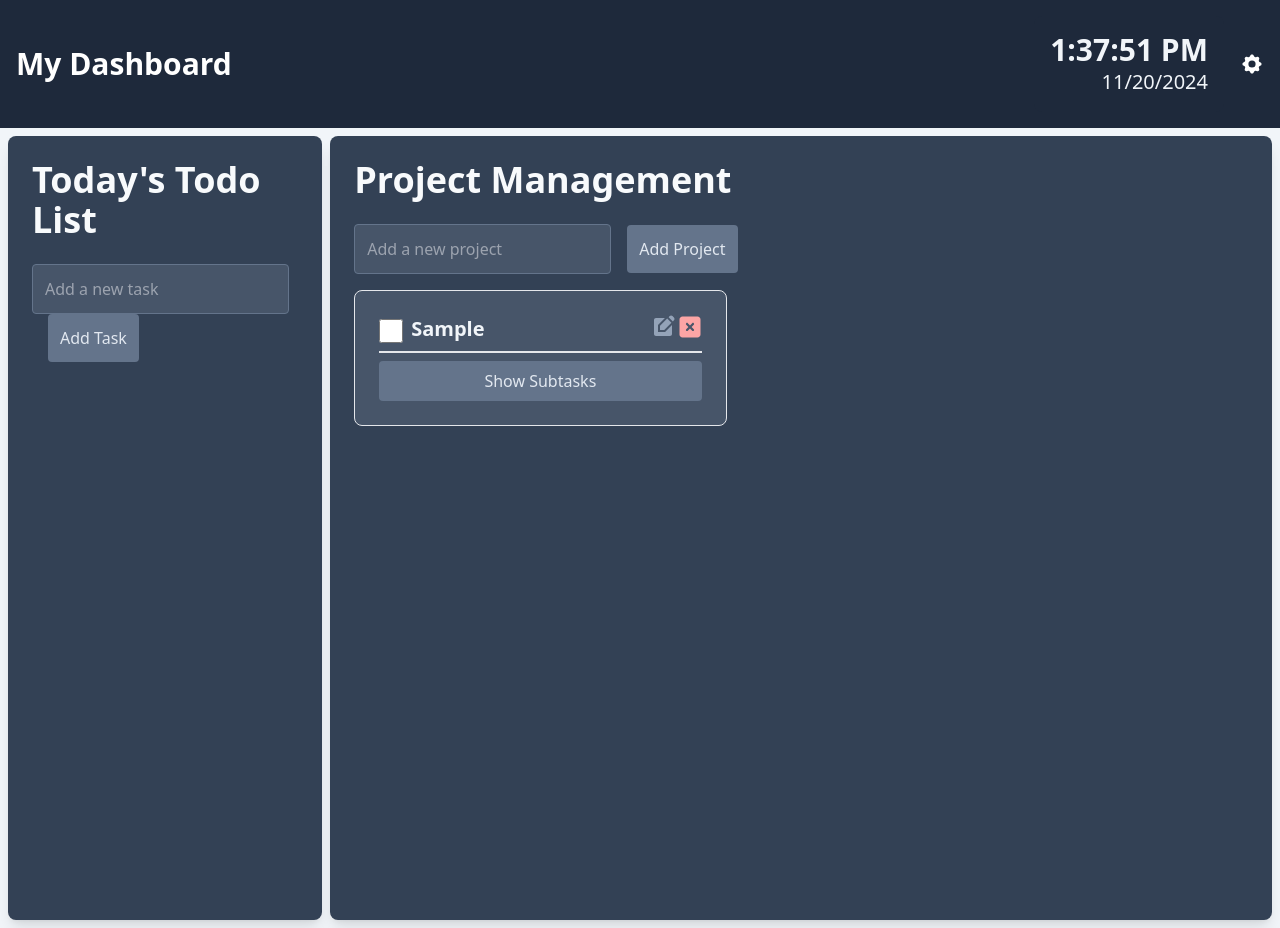
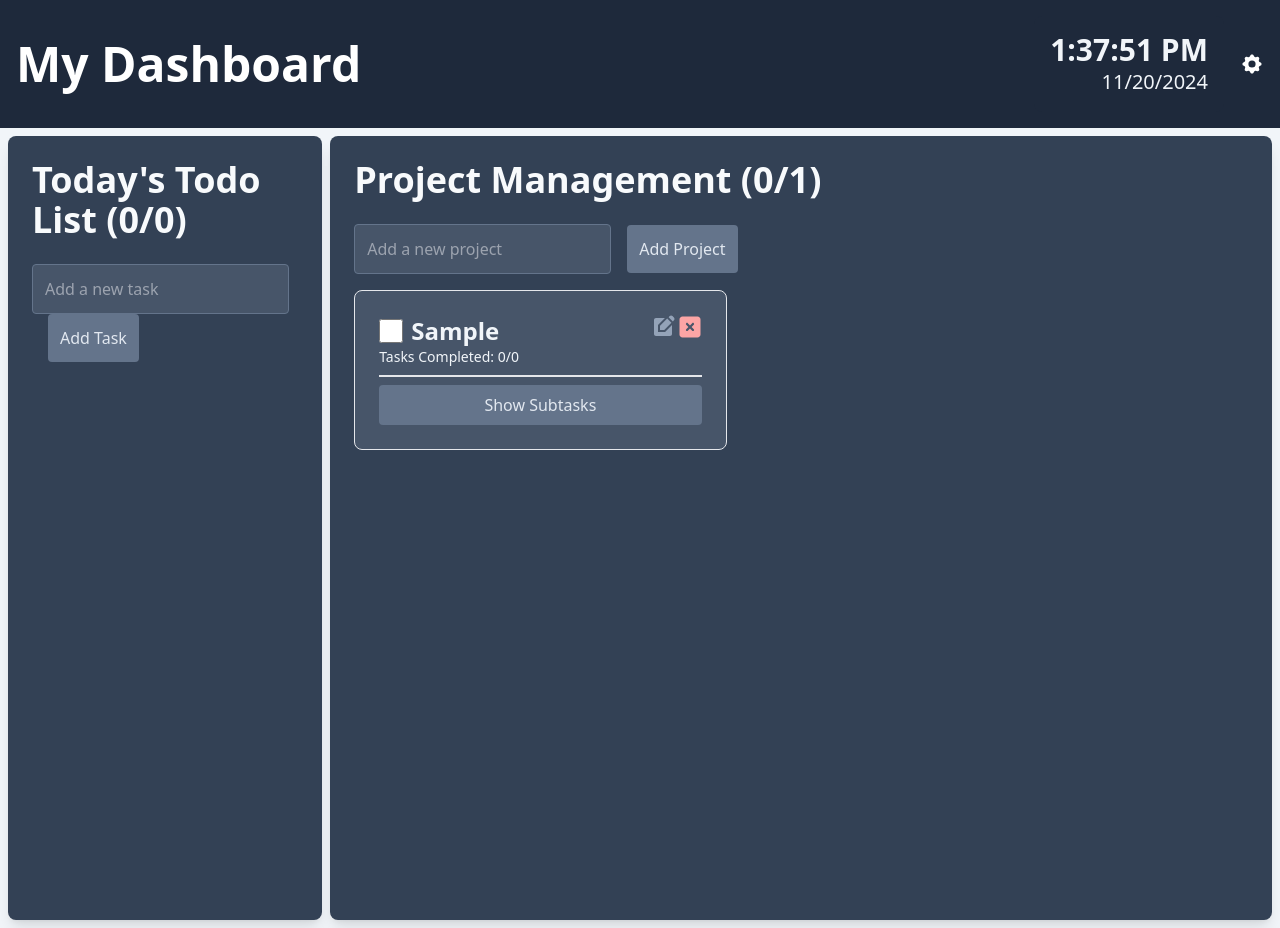
Before and after one commit to joshuascott019/my-dashboard, a React (Vite) app: page / in a window 1280 px wide. Both pictures are taken after typing "Sample" into the empty fields and a click on the button "Add Project". Built offline with nearby package versions, Linux system fonts and the light colour scheme.

Commit message:
feat: add completed/total items counter for tasks, projects, and subtasks

```diff
--- a/src/components/Navbar.jsx
+++ b/src/components/Navbar.jsx
@@ -20,7 +20,7 @@ const Navbar = ({
 
   return (
     <div className="bg-slate-800 text-white p-4 flex justify-between items-center shadow-lg">
-      <h1 className="text-3xl font-bold">My Dashboard</h1>
+      <h1 className="text-5xl font-bold">My Dashboard</h1>
       <div className="flex items-center space-x-4">
         <Clock is24HourFormat={is24HourFormat} isAnalog={isAnalog} />
         <button
--- a/src/components/ProjectManagement.jsx
+++ b/src/components/ProjectManagement.jsx
@@ -135,7 +135,9 @@ function ProjectManagement() {
   return (
     <div className="bg-slate-700 text-slate-100 p-6 rounded-lg w-3/4 shadow-lg">
       <h2 className="text-4xl font-semibold mb-6 text-slate-50">
-        Project Management
+        Project Management (
+        {projects.filter((project) => project.completed).length}/
+        {projects.length})
       </h2>
       <div className="mb-4">
         <input
@@ -174,13 +176,21 @@ function ProjectManagement() {
                   checked={project.completed}
                 />
                 <span
-                  className={`text-slate-100 text-xl font-bold w-3/4 overflow-hidden ${
+                  className={`text-slate-100 text-2xl font-bold w-3/4 overflow-hidden ${
                     project.completed
                       ? 'line-through text-slate-400 text-xl font-bold'
                       : ''
                   }`}
                 >
                   {project.name}
+                </span>
+                <span className="text-sm">
+                  Tasks Completed:{' '}
+                  {
+                    project.subtasks.filter((subtask) => subtask.completed)
+                      .length
+                  }
+                  /{project.subtasks.length}
                 </span>
               </div>
               <button
--- a/src/components/TodoList.jsx
+++ b/src/components/TodoList.jsx
@@ -62,8 +62,10 @@ function TodoList() {
   return (
     <div className="bg-slate-700 text-slate-100 p-6 rounded-lg shadow-lg w-full sm:w-2/3 md:w-1/2 lg:w-1/4">
       <h2 className="text-4xl font-semibold mb-6 text-slate-50">
-        Today&apos;s Todo List
+        Today&apos;s Todo List ({tasks.filter((task) => task.completed).length}/
+        {tasks.length})
       </h2>
+      <span className="text-sm"></span>
       <div className="mb-4">
         <input
           type="text"
```
